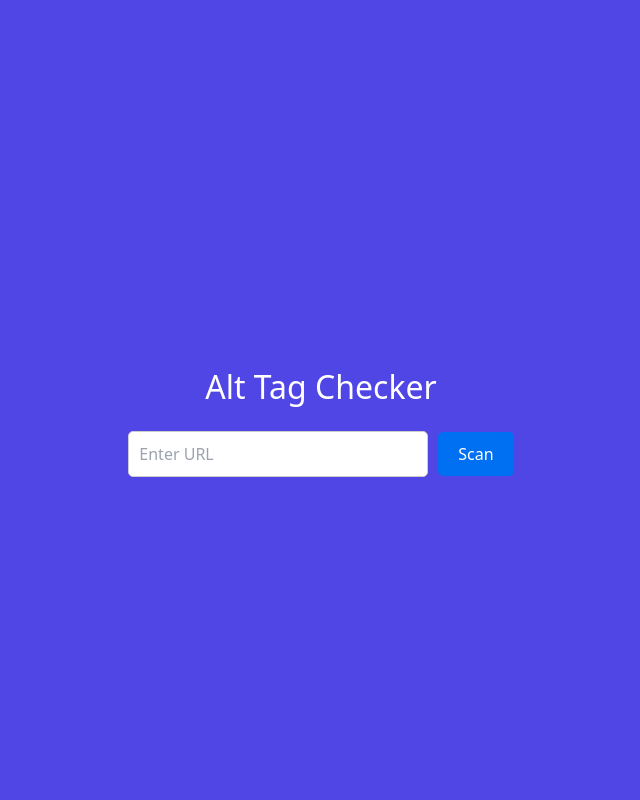
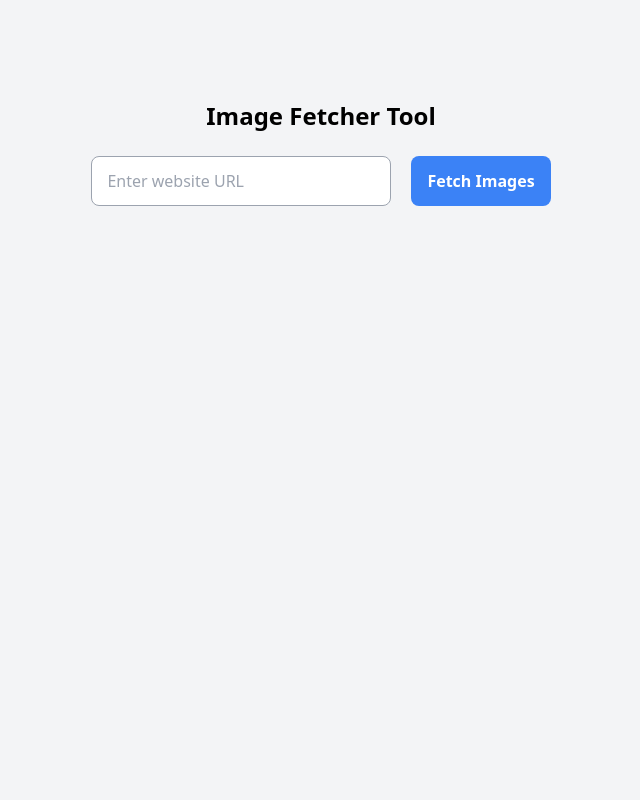
Before and after one commit to ganesh-tomar/imagesense, a Next.js app: page / in a window 1280 px wide. Shown: the top 800 px of the page, without its empty margins (319-959 px from the left). Built offline with nearby package versions, Linux system fonts and the light colour scheme.

Commit message:
update all image fetcher

```diff
--- a/app/page.tsx
+++ b/app/page.tsx
@@ -1,11 +1,13 @@
 "use client";
 import type { NextPage } from "next";
 import ImageScanner from "../components/scan-images";
-import LinkFetcher from "../components/fetch-links"
+import LinkFetcher from "../components/fetch-links";
+import AllImagesFetcher from "../components/fetch-all-images";
 
 const Home: NextPage = () => {
   return (
     <>
+      <AllImagesFetcher />
       <ImageScanner />
       <LinkFetcher />
     </>
--- /dev/null
+++ b/components/fetch-all-images.tsx
@@ -0,0 +1,101 @@
+import { useState } from "react";
+
+export default function Home() {
+  const [url, setUrl] = useState<string>("");
+  const [images, setImages] = useState<string[]>([]);
+  const [loading, setLoading] = useState(false);
+  const [error, setError] = useState<string>("");
+
+  const fetchImages = async (): Promise<void> => {
+    setError("");
+    setImages([]);
+    setLoading(true);
+
+    if (!url) {
+      setError("Please enter a valid URL.");
+      setLoading(false);
+      return;
+    }
+
+    try {
+      const response = await fetch(
+        `/api/fetch-all-images?url=${encodeURIComponent(url)}`
+      );
+      const data: { images?: string[]; error?: string } = await response.json();
+
+      if (response.ok && data.images) {
+        setImages(data.images);
+      } else {
+        setError(data.error || "Failed to fetch images.");
+      }
+    } catch (err: unknown) {
+      if (err instanceof Error) {
+        setError(err.message || "An error occurred while scanning the URL.");
+      } else {
+        setError("An unknown error occurred.");
+      }
+    } finally {
+      setLoading(false);
+    }
+  };
+
+  return (
+    <section className="min-h-[100vh] py-[100px] bg-gray-100">
+      <div className="container h-full">
+        <div className="w-full h-full flex-col flex flex-wrap items-center justify-center">
+          <h1 className="text-2xl font-bold mb-6">Image Fetcher Tool</h1>
+          <div className="w-full flex justify-center">
+            <input
+              className="h-[50px] w-[300px] py-[10px] px-[15px] rounded-lg border border-gray-400"
+              type="text"
+              value={url}
+              onChange={(e) => setUrl(e.target.value)}
+              placeholder="Enter website URL"
+            />
+            <button
+              className="ml-[20px] bg-blue-500 hover:bg-blue-700 text-white font-bold py-2 px-4 rounded-lg"
+              onClick={fetchImages}
+              disabled={loading}
+            >
+              {loading ? "Fetching..." : "Fetch Images"}
+            </button>
+          </div>
+
+          {error && (
+            <p className="text-red-600 mt-4 font-semibold">{error}</p>
+          )}
+
+          {images.length > 0 && (
+            <div className="mt-8 w-full">
+              <h2 className="text-xl font-semibold mb-4">
+                Found {images.length} images:
+              </h2>
+              <div className="grid grid-cols-1 md:grid-cols-3 lg:grid-cols-4 gap-4">
+                {images.map((image, index) => (
+                  <div
+                    key={index}
+                    className="border rounded-md overflow-hidden shadow-md"
+                  >
+                    <img
+                      src={image}
+                      alt={`Fetched Image ${index + 1}`}
+                      className="w-full h-[150px] object-cover"
+                    />
+                    <a
+                      href={image}
+                      target="_blank"
+                      rel="noopener noreferrer"
+                      className="block text-center text-blue-600 hover:underline py-2"
+                    >
+                      View Image
+                    </a>
+                  </div>
+                ))}
+              </div>
+            </div>
+          )}
+        </div>
+      </div>
+    </section>
+  );
+}
--- a/components/fetch-links.tsx
+++ b/components/fetch-links.tsx
@@ -39,7 +39,7 @@ export default function Home() {
   };
 
   return (
-    <section className="h-[100vh] bg-gray-400">
+    <section className="min-h-[100vh] bg-gray-400">
       <div className="container h-full">
         <div className="w-full h-full flex-col flex flex-wrap items-center justify-center">
           <h1>Link Fetcher Tool</h1>
--- /dev/null
+++ b/pages/api/fetch-all-images.ts
@@ -0,0 +1,106 @@
+import axios from "axios";
+import * as cheerio from "cheerio";
+import { JSDOM } from 'jsdom';
+import { NextApiRequest, NextApiResponse } from "next";
+
+const fetchLinks = async (url: string): Promise<string[]> => {
+  try {
+    const response = await axios.get(url, {
+      headers: {
+        "User-Agent": "Mozilla/5.0 (Windows NT 10.0; Win64; x64) AppleWebKit/537.36 (KHTML, like Gecko) Chrome/91.0.4472.124 Safari/537.36",
+      },
+      timeout: 10000, // 10 seconds
+    });
+
+    const html = response.data;
+    const $ = cheerio.load(html);
+    const links: string[] = [];
+
+    $("a").each((_, element) => {
+      const href = $(element).attr("href");
+      if (href) {
+        links.push(href);
+      }
+    });
+
+    return Array.from(new Set(links)); // Return unique links
+  } catch (error) {
+    console.error("Error fetching links:", error); // Log the error
+    throw new Error("Failed to fetch links.");
+  }
+};
+
+
+const fetchImagesFromPage = async (url: string): Promise<string[]> => {
+  try {
+    const response = await fetch(url);
+
+    // Check if the response is successful and if the content type is HTML
+    if (!response.ok) {
+      throw new Error(`Failed to fetch the URL. Status: ${response.status}`);
+    }
+
+    const contentType = response.headers.get("content-type");
+    if (!contentType || !contentType.includes("text/html")) {
+      throw new Error("The URL did not return a valid HTML document.");
+    }
+
+    const html = await response.text();
+    const dom = new JSDOM(html);
+    const images = dom.window.document.querySelectorAll("img");
+
+    // Convert relative URLs to absolute URLs
+    const imageUrls = Array.from(images)
+      .map((img) => img.getAttribute("src"))
+      .filter((src): src is string => Boolean(src)) // Filter out null values
+      .map((src) => {
+        try {
+          // If the src is a relative URL, resolve it to an absolute URL
+          const absoluteUrl = new URL(src, url).href;
+          return absoluteUrl;
+        } catch (error) {
+          // If the src is an invalid URL, log it and return an empty string
+          console.error("Invalid image URL:", error, src);
+          return "";
+        }
+      })
+      .filter(Boolean); // Remove any empty strings caused by invalid URLs
+
+    return imageUrls;
+  } catch (error) {
+    console.error("Error fetching images:", error);
+    return [];
+  }
+};
+
+
+
+
+export default async function handler(req: NextApiRequest, res: NextApiResponse) {
+  const { url } = req.query;
+  if (!url || typeof url !== "string") {
+    return res.status(400).json({ error: "Invalid URL provided." });
+  }
+
+  try {
+    // Step 1: Fetch all links from the base URL
+    const links = await fetchLinks(url);
+
+    // Step 2: Fetch images from each internal link
+    const allImages: Set<string> = new Set();
+
+    for (const link of links) {
+      const fullUrl = new URL(link, url).toString(); // Ensure full URL
+      const images = await fetchImagesFromPage(fullUrl);
+
+      // Add each image URL to the set (Set automatically handles duplicates)
+      images.forEach((image) => allImages.add(image));
+    }
+
+    // Step 3: Return all unique images
+    res.status(200).json({ images: Array.from(allImages) });
+  } catch (error) {
+    console.error("Error fetching site images:", error);
+    res.status(500).json({ error: "Failed to fetch all images from the site." });
+  }
+}
```
